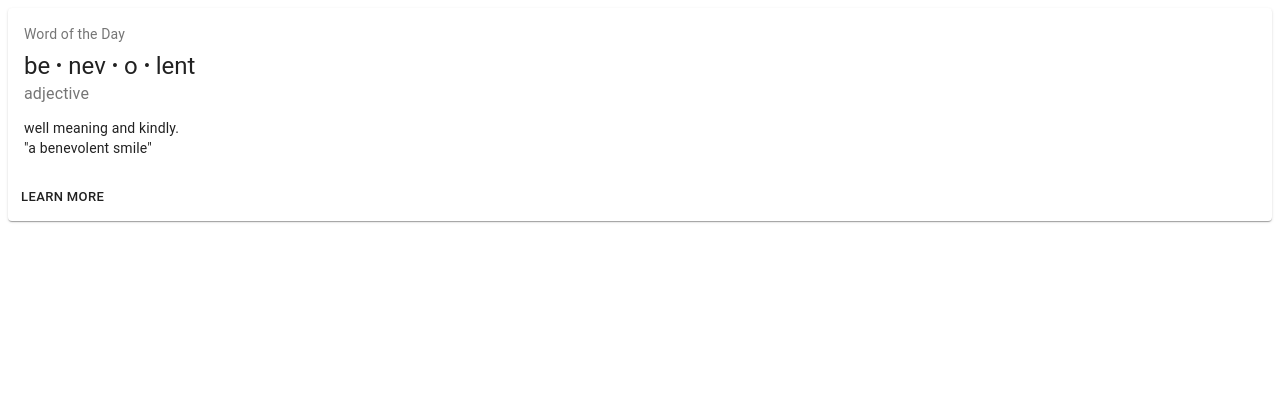
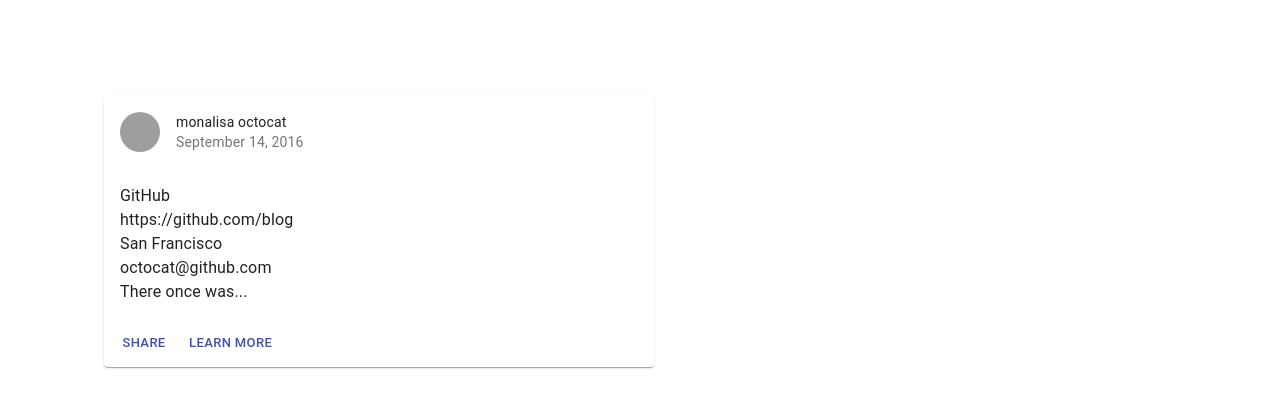
Before and after one commit to ttsmith1/GitADev, a Next.js app: page /insight in a window 1280 px wide. Shown: the top 408 px of the page. Built offline with nearby package versions, Linux system fonts and the light colour scheme; grey boxes are pictures that could not be loaded.

Commit message:
card start

```diff
--- a/components/userCard.js
+++ b/components/userCard.js
@@ -1,57 +1,69 @@
-import React from 'react'
-import { makeStyles } from '@material-ui/core/styles';
+import React from 'react';
+import IconButton from '@material-ui/core/IconButton';
 import Card from '@material-ui/core/Card';
+import CardHeader from '@material-ui/core/CardHeader';
+import Avatar from '@material-ui/core/Avatar';
 import CardActions from '@material-ui/core/CardActions';
 import CardContent from '@material-ui/core/CardContent';
 import Button from '@material-ui/core/Button';
 import Typography from '@material-ui/core/Typography';
+import FavoriteIcon from '@material-ui/icons/Favorite';
+import ShareIcon from '@material-ui/icons/Share';
+import ExpandMoreIcon from '@material-ui/icons/ExpandMore';
+import MoreVertIcon from '@material-ui/icons/MoreVert';
+import styled from 'styled-components'
 
-const useStyles = makeStyles({
-  card: {
-    minWidth: 275,
-  },
-  bullet: {
-    display: 'inline-block',
-    margin: '0 5px',
-    transform: 'scale(0.8)',
-  },
-  title: {
-    fontSize: 14,
-  },
-  pos: {
-    marginBottom: 12,
-  },
-});
+const StyledCard = styled(Card)`
+  width: 550px;
+  margin: 6em;
+`
 
-export default function SimpleCard() {
-  const classes = useStyles();
-  const bull = <span className={classes.bullet}>•</span>;
+const UserCard = (props) => (
+  <StyledCard>
+    <CardHeader
+      avatar={
+        <Avatar alt="Avatar" src={props.avatar_url} className='avatar' />
+      }
+      title={props.name}
+      subheader="September 14, 2016"
+    />
 
-  return (
-    <Card className={classes.card}>
     <CardContent>
-        <Typography className={classes.title} color="textSecondary" gutterBottom>
-          Word of the Day
+
+      <Typography>
+        {props.company}
       </Typography>
-        <Typography variant="h5" component="h2">
-          be
-          {bull}
-          nev
-          {bull}o{bull}
-          lent
+
+      <Typography>
+        {props.blog}
       </Typography>
-        <Typography className={classes.pos} color="textSecondary">
-          adjective
+
+      <Typography>
+        {props.location}
       </Typography>
-        <Typography variant="body2" component="p">
-          well meaning and kindly.
-          <br />
-          {'"a benevolent smile"'}
+
+      <Typography>
+        {props.email}
       </Typography>
+
+      <Typography>
+        {props.hireable}
+      </Typography>
+
+      <Typography>
+        {props.bio}
+      </Typography>
+
     </CardContent>
     <CardActions>
-        <Button size="small">Learn More</Button>
+      <Button size="small" color="primary">
+        Share
+        </Button>
+      <Button size="small" color="primary">
+        Learn More
+        </Button>
     </CardActions>
-    </Card>
-  );
-}
+  </StyledCard>
+)
+
+export default UserCard
--- a/package.json
+++ b/package.json
@@ -9,6 +9,7 @@
   },
   "dependencies": {
     "@material-ui/core": "^4.5.2",
+    "@material-ui/icons": "^4.5.1",
     "next": "9.1.2",
     "react": "16.11.0",
     "react-dom": "16.11.0",
--- a/pages/insight/index.js
+++ b/pages/insight/index.js
@@ -1,6 +1,22 @@
 import React from 'react'
 import Head from 'next/head'
 import UserCard from '../../components/userCard'
+
+let props = {
+  avatar_url: "https://picsum.photos/200/300",
+  html_url: "https://github.com/octocat",
+  repos_url: "https://api.github.com/users/octocat/repos",
+  name: "monalisa octocat",
+  company: "GitHub",
+  blog: "https://github.com/blog",
+  location: "San Francisco",
+  email: "octocat@github.com",
+  hireable: false,
+  bio: "There once was...",
+  public_repos: 2,
+  followers: 20,
+  following: 0,
+};
 
 const Home = () => (
   <div>
@@ -9,7 +25,7 @@ const Home = () => (
       <link rel='icon' href='/favicon.ico' />
     </Head>
 
-    <UserCard />
+    <UserCard {...props} />
 
   </div>
 )
```
Also changed, not shown: 1 other file (tests, documents, lock files or other folders). Lines whose indentation alone changed are shown as unchanged.
